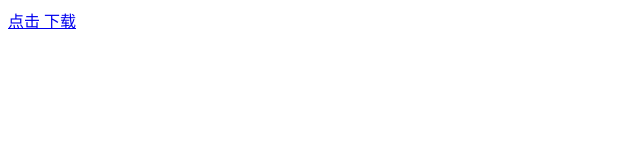
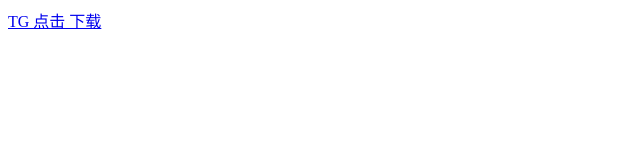
Before and after one commit to lendy102/lendy102.github.io, a plain HTML site: page index.html in a window 1280 px wide. Shown: the full height of the page, 0-640 px from the left. Drawn offline with Linux system fonts and the light colour scheme.

Commit message:
Update index.html

```diff
--- a/index.html
+++ b/index.html
@@ -9,6 +9,6 @@
     <title>PGTalk 下载</title><!--修改这里-->
 </head>
 <body>
-    <a href="itms-services://?action=download-manifest&url=https://lendy102.github.io/manifest.plist">点击 下载 </a><!--修改这里-->
+    <a href="itms-services://?action=download-manifest&url=https://lendy102.github.io/manifest.plist">TG  点击 下载 </a><!--修改这里-->
 </body>
 </html>
```
